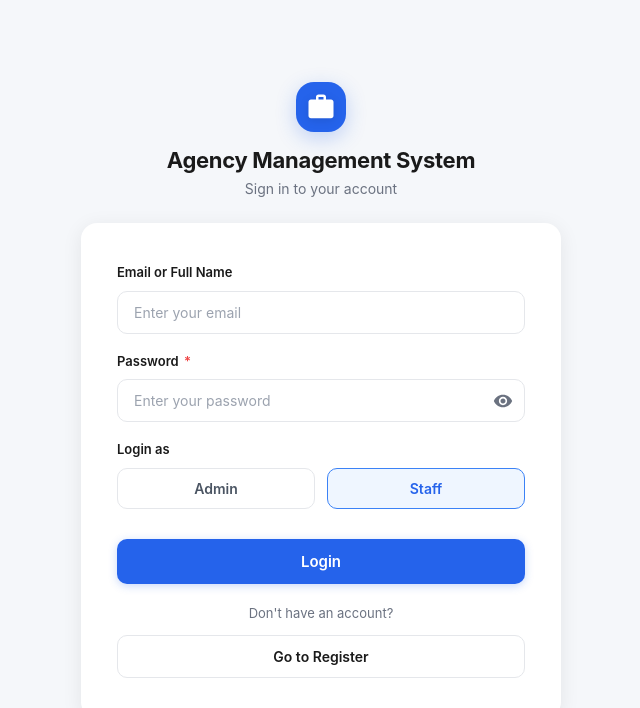
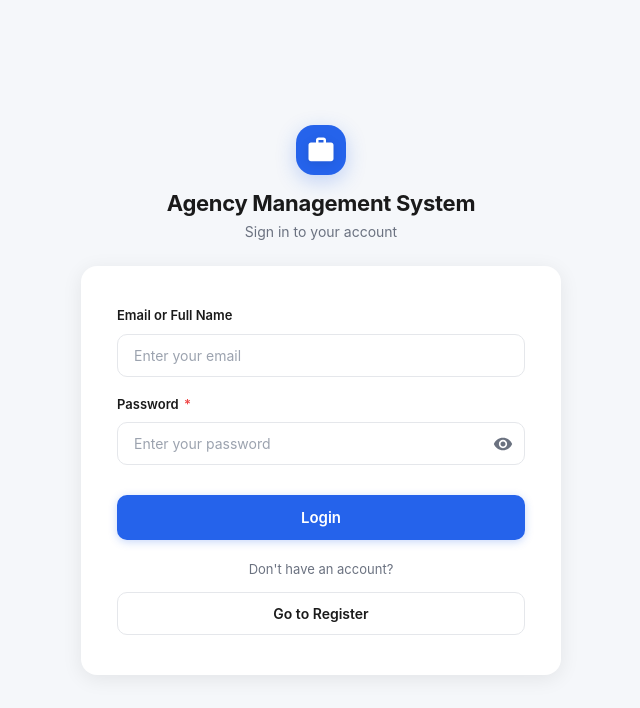
Before and after one commit to phongthanh1412/AgencyManagement, a React (Vite) app in the folder frontend/: page /login in a window 1280 px wide. Shown: the top 708 px of the page, without its empty margins (319-959 px from the left). Built offline with nearby package versions, Linux system fonts and the light colour scheme.

Commit message:
update: remove redundant login code

```diff
--- a/frontend/src/pages/Login.jsx
+++ b/frontend/src/pages/Login.jsx
@@ -108,25 +108,7 @@ export default function Login({ onNavigate, onLogin }) {
               </div>
             </div>
 
-            <div className="input-group">
-              <label>Login as</label>
-              <div className="role-switch">
-                <button
-                  type="button"
-                  className={`role-option ${form.role === 'Admin' ? 'active' : ''}`}
-                  onClick={() => handleRoleChange('Admin')}
-                >
-                  Admin
-                </button>
-                <button
-                  type="button"
-                  className={`role-option ${form.role === 'Staff' ? 'active' : ''}`}
-                  onClick={() => handleRoleChange('Staff')}
-                >
-                  Staff
-                </button>
-              </div>
-            </div>
+
 
             <button type="submit" className="submit-button">
               Login
```
